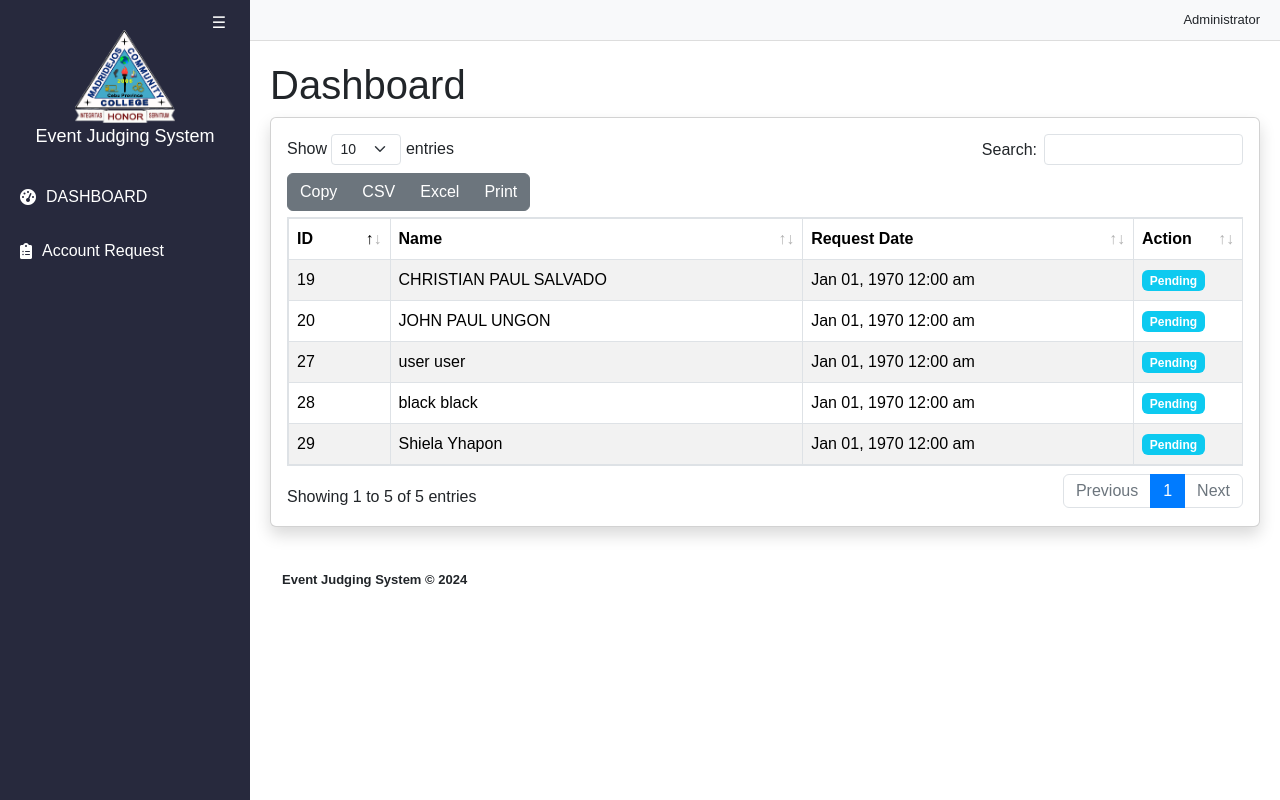
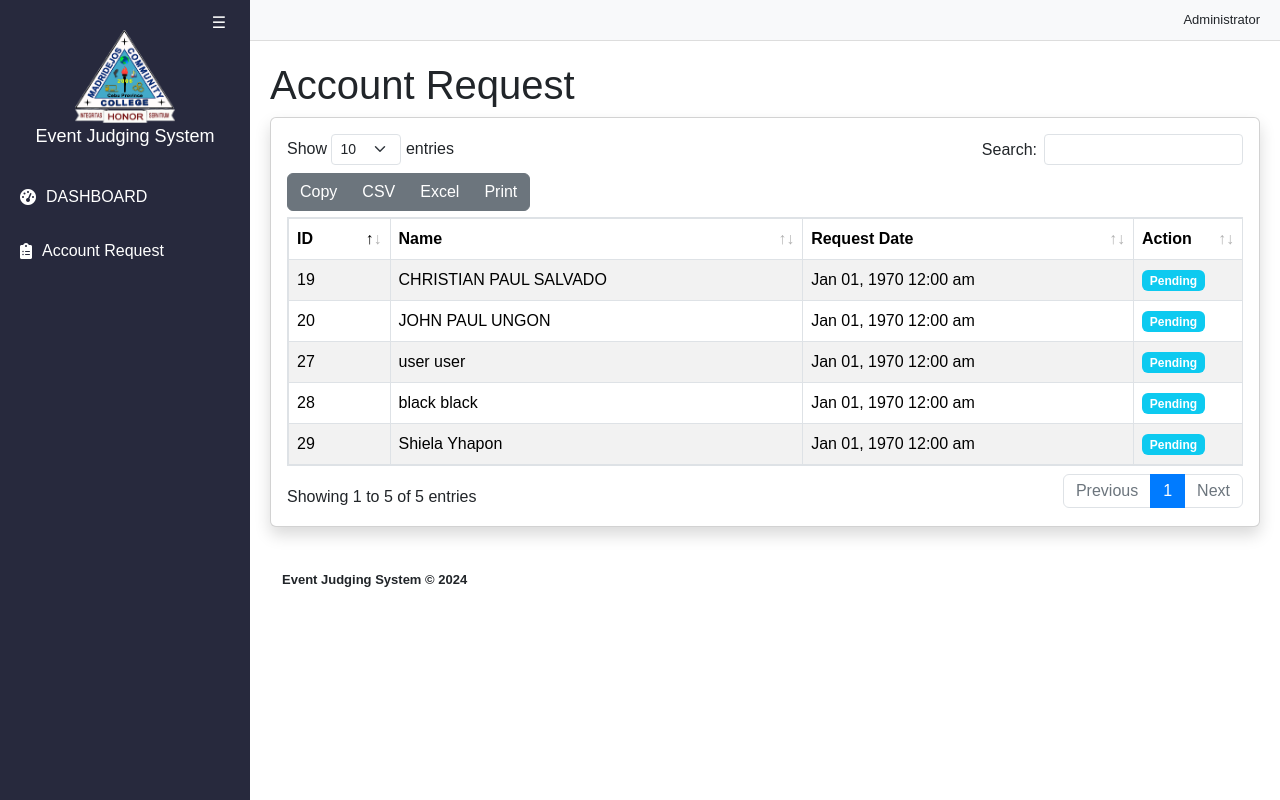
Before and after one commit to JOANN-TechWarriors/Event-Judging, a PHP site: page /judging-standard/admin/account_request.php in a window 1280 px wide. Run offline with PHP 8.4, Linux system fonts and the light colour scheme; the visitor is signed in with stand-in values (Sample User, id 1); data comes from the database, SQL or seed files in the repository; data that the repository does not hold is empty; some libraries are stand-ins or nearby versions.

Commit message:
Update account_request.php

```diff
--- a/admin/account_request.php
+++ b/admin/account_request.php
@@ -277,7 +277,7 @@ if (isset($_POST['accept'])) {
 
     <!-- Main content -->
     <div class="main" id="main">
-        <h1>Dashboard</h1>
+        <h1>Account Request</h1>
         <div class="row">
             <div class="col-md-12">
             <div class="card shadow p-3" style="overflow-y: hidden;">
```
